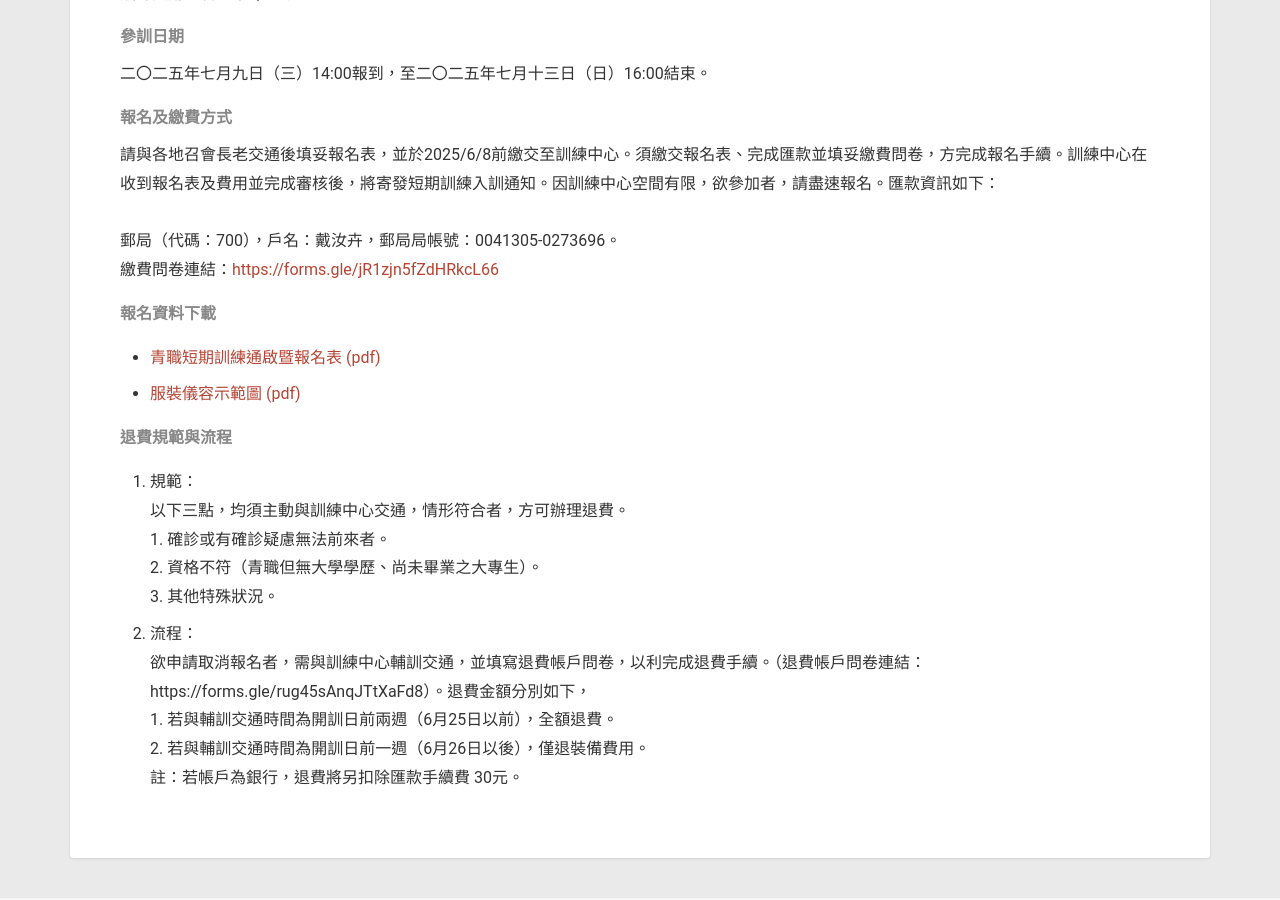
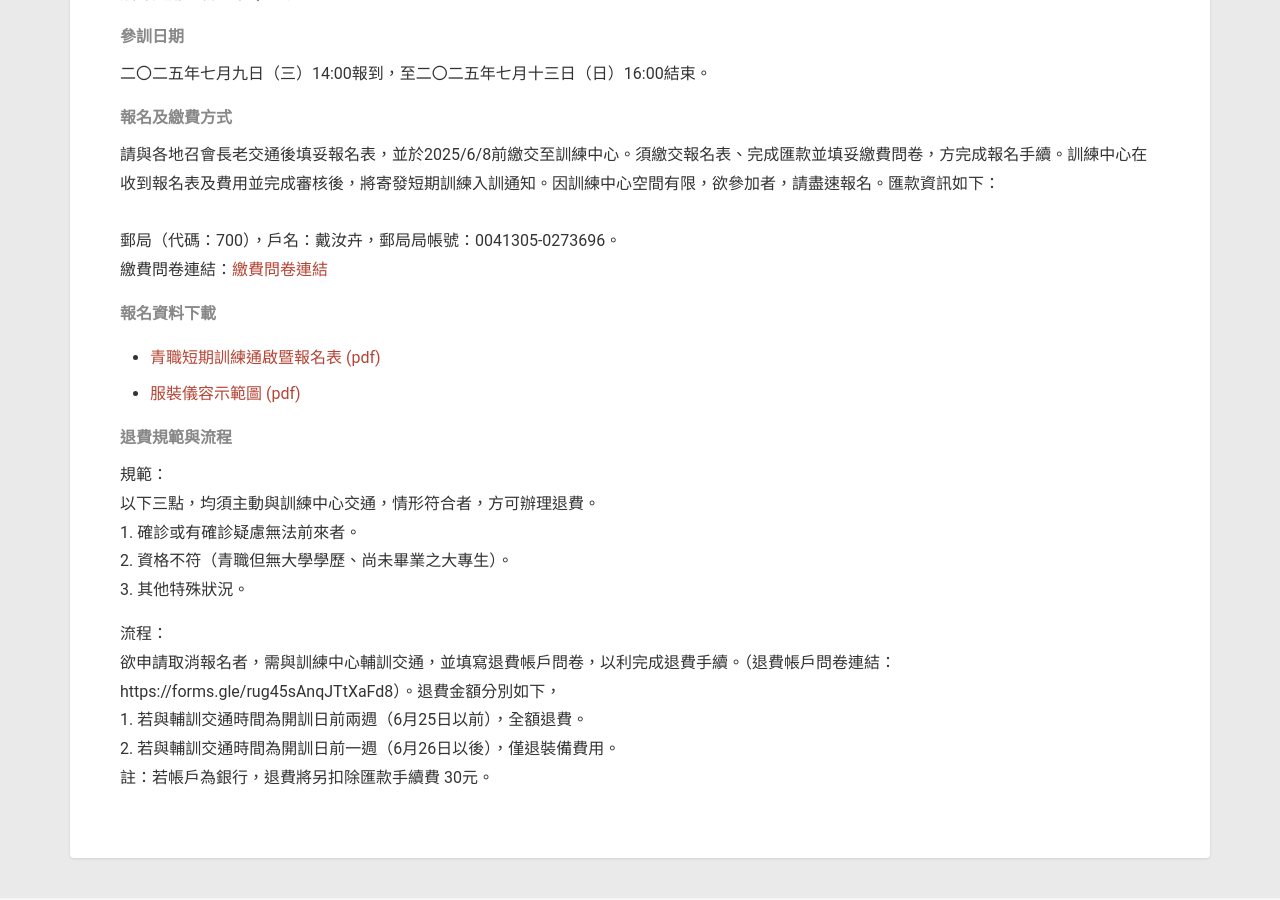
Before and after one commit to FTTT-WEB/static-page, a Jekyll site: the page built from jekyll-site/參加青職短期訓練.md, in a window 1280 px wide and 900 px high, scrolled down 672 px. Built offline with Jekyll 4.4.1, drawn with Linux system fonts in a browser that asks for light colours.

```diff
--- a/jekyll-site/參加青職短期訓練.md
+++ b/jekyll-site/參加青職短期訓練.md
@@ -6,50 +6,39 @@ title: 參加青職短期訓練 – 臺灣福音工作全時間訓練網站
 參加青職短期訓練
 ========
 
+#### 訓練負擔
+
+爲使全臺青職聖徒能普遍認識全時間訓練的內容，體驗訓練生活，進入訓練負擔，進而產生參加訓練的心志。有鑑於此，臺灣福音工作全時間訓練於二○二二年暑期起，開辦青職短期全時間訓練。參訓者在訓練期間，可全然有分於訓練課程、福音開展、服事及住宿。
+
+#### 報名資格
+
+1. 年齡：三十五歲以下。
+2. 學歷：需大學或獨立學院以上畢業。
+3. 身心健康不影響訓練。
+4. 召會長老推薦。
+5. 須參加全程。
+
+#### 訓練費用
+
+訓練費用：新臺幣2,800元。
+
+#### 參訓日期
+
+二〇二五年七月九日（三）14:00報到，至二〇二五年七月十三日（日）16:00結束。
+
+#### 報名及繳費方式
+
+請與各地召會長老交通後填妥報名表，並於2025/6/8前繳交至訓練中心。須繳交報名表、完成匯款並填妥繳費問卷，方完成報名手續。訓練中心在收到報名表及費用並完成審核後，將寄發短期訓練入訓通知。因訓練中心空間有限，欲參加者，請盡速報名。匯款資訊如下：<br><br>郵局（代碼：700），戶名：戴汝卉，郵局局帳號：0041305-0273696。<br>繳費問卷連結：[繳費問卷連結]("https://forms.gle/jR1zjn5fZdHRkcL66">https://forms.gle/jR1zjn5fZdHRkcL66)
+
+#### 報名資料下載
 
 
-<h4 class="wp-block-heading">訓練負擔</h4>
+* [青職短期訓練通啟暨報名表 (pdf)](http://www.fttt.org.tw/wp-content/uploads/2025/02/2025臺灣福音工作全時間訓練青職短期訓練通啟暨報名表.pdf)
+* [服裝儀容示範圖 (pdf)](https://drive.google.com/file/d/1qdp9E1m1tZ8fh1NKvEMruuEPORUiVNHH/view?usp=sharing)
 
-<p>爲使全臺青職聖徒能普遍認識全時間訓練的內容，體驗訓練生活，進入訓練負擔，進而產生參加訓練的心志。有鑑於此，臺灣福音工作全時間訓練於二○二二年暑期起，開辦青職短期全時間訓練。參訓者在訓練期間，可全然有分於訓練課程、福音開展、服事及住宿。</p>
 
-<h4 class="wp-block-heading">報名資格</h4>
+#### 退費規範與流程
 
-<ol class="wp-block-list">
-<li>年齡：三十五歲以下。</li>
+規範：<br>以下三點，均須主動與訓練中心交通，情形符合者，方可辦理退費。<br>1. 確診或有確診疑慮無法前來者。<br>2. 資格不符（青職但無大學學歷、尚未畢業之大專生）。<br>3. 其他特殊狀況。
 
-<li>學歷：需大學或獨立學院以上畢業。</li>
-
-<li>身心健康不影響訓練。</li>
-
-<li>召會長老推薦。</li>
-
-<li>須參加全程。</li>
-</ol>
-
-<h4 class="wp-block-heading">訓練費用</h4>
-
-<p>訓練費用：新臺幣2,800元。</p>
-
-<h4 class="wp-block-heading">參訓日期</h4>
-
-<p>二〇二五年七月九日（三）14:00報到，至二〇二五年七月十三日（日）16:00結束。</p>
-
-<h4 class="wp-block-heading">報名及繳費方式</h4>
-
-<p>請與各地召會長老交通後填妥報名表，並於2025/6/8前繳交至訓練中心。須繳交報名表、完成匯款並填妥繳費問卷，方完成報名手續。訓練中心在收到報名表及費用並完成審核後，將寄發短期訓練入訓通知。因訓練中心空間有限，欲參加者，請盡速報名。匯款資訊如下：<br><br>郵局（代碼：700），戶名：戴汝卉，郵局局帳號：0041305-0273696。<br>繳費問卷連結：<a href="https://forms.gle/jR1zjn5fZdHRkcL66">https://forms.gle/jR1zjn5fZdHRkcL66</a></p>
-
-<h4 class="wp-block-heading">報名資料下載</h4>
-
-<ul class="wp-block-list">
-<li><a href="http://www.fttt.org.tw/wp-content/uploads/2025/02/2025臺灣福音工作全時間訓練青職短期訓練通啟暨報名表.pdf" data-type="link" data-id="http://www.fttt.org.tw/wp-content/uploads/2025/02/2025臺灣福音工作全時間訓練青職短期訓練通啟暨報名表.pdf">青職短期訓練通啟暨報名表 (pdf)</a></li>
-
-<li><a href="http://www.fttt.org.tw/wp-content/uploads/2022/08/服裝儀容示範圖更新版.pdf" target="\_blank" rel="noreferrer noopener">服裝儀容示範圖 (pdf)</a></li>
-</ul>
-
-<h4 class="wp-block-heading">退費規範與流程</h4>
-
-<ol class="wp-block-list">
-<li>規範：<br>以下三點，均須主動與訓練中心交通，情形符合者，方可辦理退費。<br>1. 確診或有確診疑慮無法前來者。<br>2. 資格不符（青職但無大學學歷、尚未畢業之大專生）。<br>3. 其他特殊狀況。</li>
-
-<li>流程：<br>欲申請取消報名者，需與訓練中心輔訓交通，並填寫退費帳戶問卷，以利完成退費手續。（退費帳戶問卷連結：https://forms.gle/rug45sAnqJTtXaFd8）。退費金額分別如下，<br>1. 若與輔訓交通時間為開訓日前兩週（6月25日以前），全額退費。<br>2. 若與輔訓交通時間為開訓日前一週（6月26日以後），僅退裝備費用。<br>註：若帳戶為銀行，退費將另扣除匯款手續費 30元。</li>
-</ol>
+流程：<br>欲申請取消報名者，需與訓練中心輔訓交通，並填寫退費帳戶問卷，以利完成退費手續。（退費帳戶問卷連結：https://forms.gle/rug45sAnqJTtXaFd8）。退費金額分別如下，<br>1. 若與輔訓交通時間為開訓日前兩週（6月25日以前），全額退費。<br>2. 若與輔訓交通時間為開訓日前一週（6月26日以後），僅退裝備費用。<br>註：若帳戶為銀行，退費將另扣除匯款手續費 30元。
```
Also changed, not shown: jekyll-site/參加短期訓練.md (+5 -5 lines).
